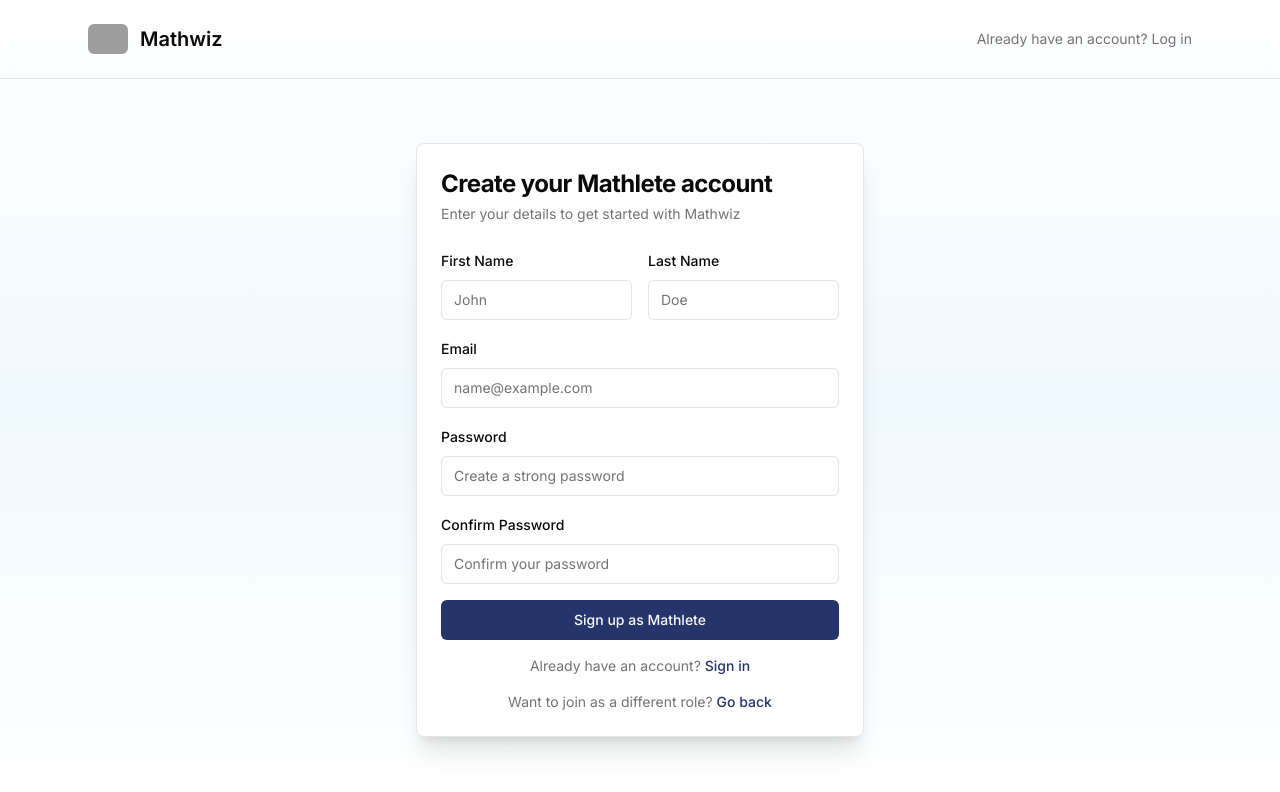
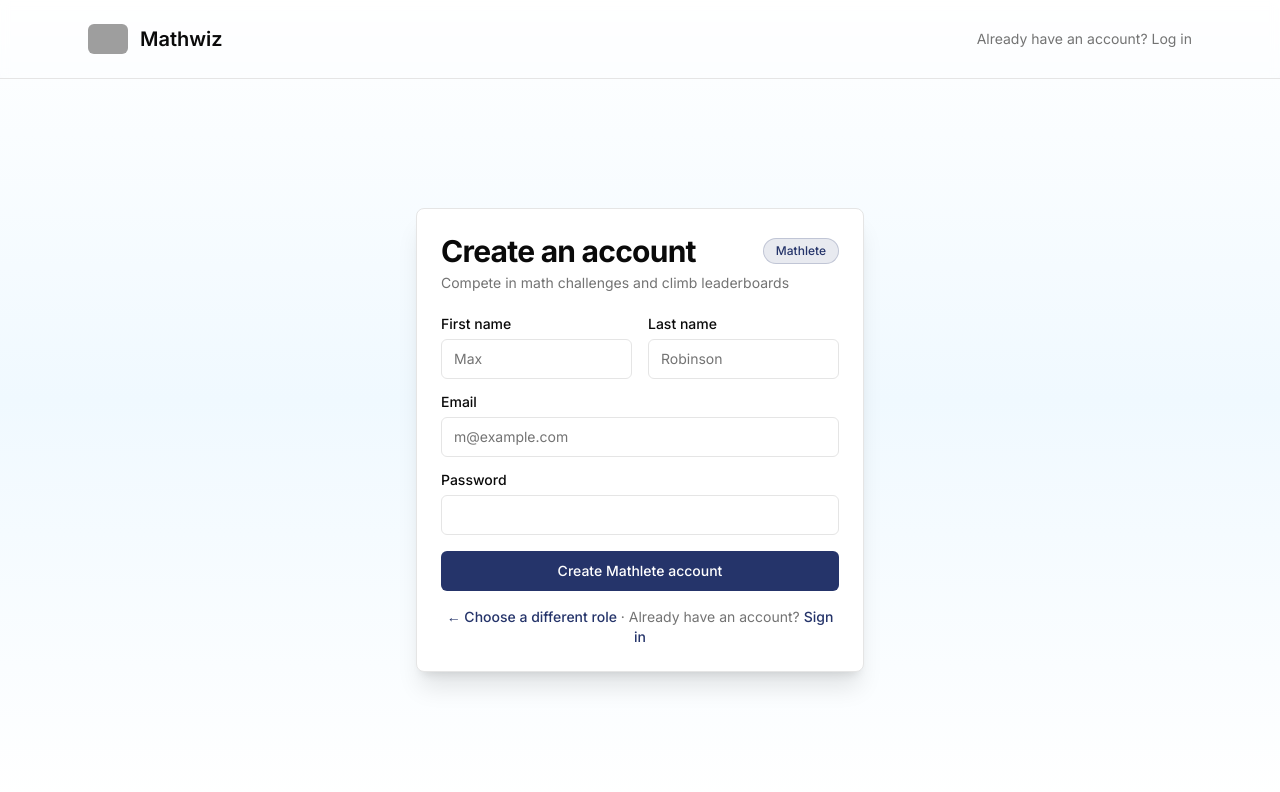
Before and after one commit to CSci-153-Web-Systems-and-Technologies/batch-2025-mathwiz-arena-web, a Next.js app: page /signup/register in a window 1280 px wide. Shown: the top 792 px of the page. Built offline with nearby package versions, Linux system fonts and the light colour scheme; grey boxes are pictures that could not be loaded.

Commit message:
Update and refactor to simplify signup form and fix whitespace formatting

```diff
--- a/app/(auth)/signup/components/SignUpForm.tsx
+++ b/app/(auth)/signup/components/SignUpForm.tsx
@@ -1,12 +1,6 @@
-"use client";
+import Link from "next/link";
 
-import { useState } from "react";
-import Link from "next/link";
-import { useRouter } from "next/navigation";
-import { signup } from "@/lib/auth-actions";
 import { Button } from "@/components/ui/button";
-import { Input } from "@/components/ui/input";
-import { Label } from "@/components/ui/label";
 import {
   Card,
   CardContent,
@@ -14,154 +8,94 @@ import {
   CardHeader,
   CardTitle,
 } from "@/components/ui/card";
+import { Input } from "@/components/ui/input";
+import { Label } from "@/components/ui/label";
+import { signup } from "@/lib/auth-actions";
 
 interface SignUpFormProps {
   role: string;
 }
 
 export function SignUpForm({ role }: SignUpFormProps) {
-  const router = useRouter();
-  const [isLoading, setIsLoading] = useState(false);
-  const [error, setError] = useState<string | null>(null);
-
-  const handleSubmit = async (e: React.FormEvent<HTMLFormElement>) => {
-    e.preventDefault();
-    setIsLoading(true);
-    setError(null);
-
-    const formData = new FormData(e.currentTarget);
-
-    // Validate password match
-    const password = formData.get("password") as string;
-    const confirmPassword = formData.get("confirmPassword") as string;
-
-    if (password !== confirmPassword) {
-      setError("Passwords do not match");
-      setIsLoading(false);
-      return;
-    }
-
-    // Remove confirmPassword before submitting
-    formData.delete("confirmPassword");
-    formData.append("role", role);
-
-    try {
-      await signup(formData);
-      // If signup succeeds, it will redirect automatically
-    } catch (err) {
-      setError("An unexpected error occurred. Please try again.");
-      setIsLoading(false);
-    }
-  };
-
-  const roleDisplay = role === "mathlete" ? "Mathlete" : "Organizer";
-  const roleColor = role === "mathlete" ? "#25346A" : "#f49700";
+  const roleLabel = role === "organizer" ? "Organizer" : "Mathlete";
+  const roleDescription = role === "organizer"
+    ? "Create and manage math competitions"
+    : "Compete in math challenges and climb leaderboards";
 
   return (
     <Card className="mx-auto max-w-md w-full shadow-xl">
       <CardHeader className="space-y-1">
-        <CardTitle className="text-2xl font-bold">
-          Create your {roleDisplay} account
-        </CardTitle>
+        <div className="flex items-center justify-between">
+          <CardTitle className="text-3xl font-bold">Create an account</CardTitle>
+          <span className={`text-xs px-3 py-1 rounded-full font-medium ${
+            role === "organizer"
+              ? "bg-[#f49700]/10 text-[#f49700] border border-[#f49700]/20"
+              : "bg-[#25346A]/10 text-[#25346A] border border-[#25346A]/20"
+          }`}>
+            {roleLabel}
+          </span>
+        </div>
         <CardDescription>
-          Enter your details to get started with Mathwiz
+          {roleDescription}
         </CardDescription>
       </CardHeader>
       <CardContent>
-        <form onSubmit={handleSubmit} className="space-y-4">
+        <form action="">
+          <input type="hidden" name="role" value={role} />
+          <div className="grid gap-4">
             <div className="grid grid-cols-2 gap-4">
-            <div className="space-y-2">
-              <Label htmlFor="first-name">First Name</Label>
+              <div className="grid gap-2">
+                <Label htmlFor="first-name">First name</Label>
                 <Input
+                  name="first-name"
                   id="first-name"
-                name="first-name"
-                type="text"
-                placeholder="John"
+                  placeholder="Max"
                   required
-                disabled={isLoading}
                 />
               </div>
-
-            <div className="space-y-2">
-              <Label htmlFor="last-name">Last Name</Label>
+              <div className="grid gap-2">
+                <Label htmlFor="last-name">Last name</Label>
                 <Input
+                  name="last-name"
                   id="last-name"
-                name="last-name"
-                type="text"
-                placeholder="Doe"
+                  placeholder="Robinson"
                   required
-                disabled={isLoading}
                 />
               </div>
             </div>
-
-          <div className="space-y-2">
+            <div className="grid gap-2">
               <Label htmlFor="email">Email</Label>
               <Input
+                name="email"
                 id="email"
-              name="email"
                 type="email"
-              placeholder="name@example.com"
+                placeholder="m@example.com"
                 required
-              disabled={isLoading}
               />
             </div>
-
-          <div className="space-y-2">
+            <div className="grid gap-2">
               <Label htmlFor="password">Password</Label>
-            <Input
-              id="password"
-              name="password"
-              type="password"
-              placeholder="Create a strong password"
-              required
-              minLength={6}
-              disabled={isLoading}
-            />
+              <Input name="password" id="password" type="password" required />
             </div>
-
-          <div className="space-y-2">
-            <Label htmlFor="confirmPassword">Confirm Password</Label>
-            <Input
-              id="confirmPassword"
-              name="confirmPassword"
-              type="password"
-              placeholder="Confirm your password"
-              required
-              minLength={6}
-              disabled={isLoading}
-            />
+            <Button formAction={signup} type="submit" className={`w-full ${
+              role === "organizer"
+                ? "bg-[#f49700] hover:bg-[#d68400] text-white"
+                : "bg-[#25346A] hover:bg-[#1a2550] text-white"
+            }`}>
+              Create {roleLabel} account
+            </Button>
           </div>
-
-          {error && (
-            <div className="text-sm text-red-600 bg-red-50 p-3 rounded-md border border-red-200">
-              {error}
-            </div>
-          )}
-
-          <Button
-            type="submit"
-            className="w-full"
-            disabled={isLoading}
-            style={{ backgroundColor: roleColor }}
-          >
-            {isLoading ? "Creating account..." : `Sign up as ${roleDisplay}`}
-          </Button>
-
-          <div className="text-center text-sm text-muted-foreground">
+        </form>
+        <div className="mt-4 text-center text-sm text-muted-foreground">
+          <Link href="/signup" className="text-[#25346A] hover:underline font-medium">
+            ← Choose a different role
+          </Link>
+          {" · "}
           Already have an account?{" "}
-            <Link href="/login" className="font-medium hover:underline" style={{ color: roleColor }}>
+          <Link href="/login" className="text-[#25346A] hover:underline font-medium">
             Sign in
           </Link>
         </div>
-
-          <div className="text-center text-sm text-muted-foreground">
-            Want to join as a different role?{" "}
-            <Link href="/signup" className="font-medium hover:underline" style={{ color: roleColor }}>
-              Go back
-            </Link>
-          </div>
-        </form>
       </CardContent>
     </Card>
   );
```
Also changed, not shown: app/(auth)/signup/complete-profile/page.tsx (line endings or trailing spaces). Lines whose indentation alone changed are shown as unchanged.
